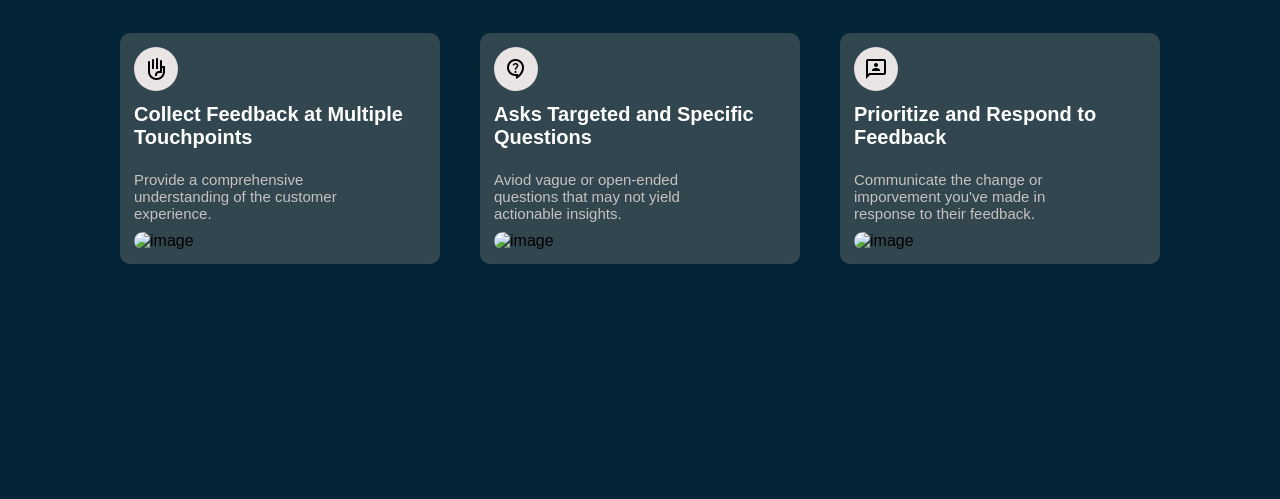
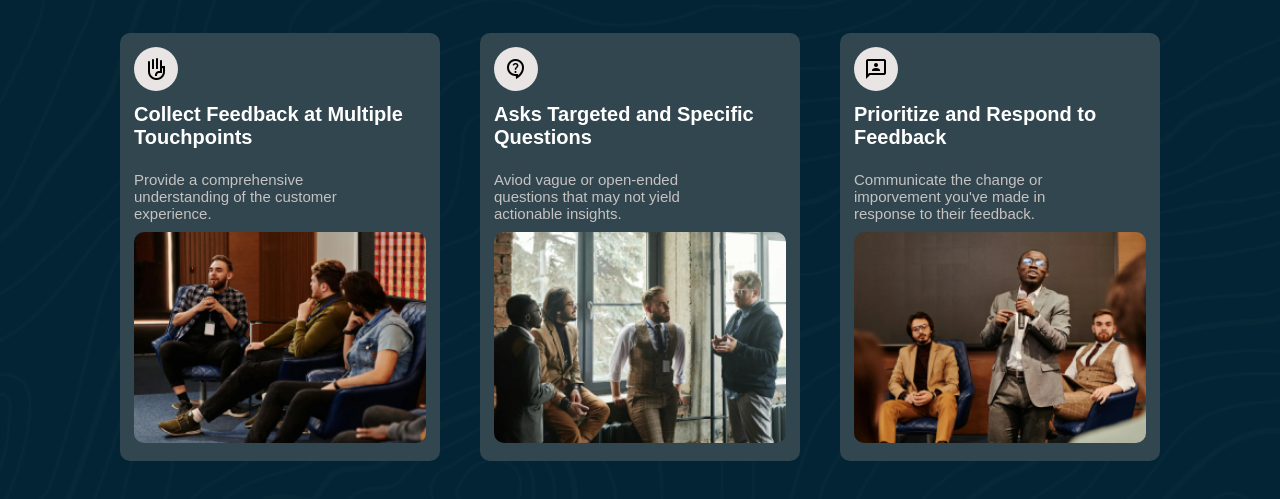
Before and after one commit to Suha673/Simple-Feature-Section-Master, a plain HTML site: page index.html in a window 1280 px wide. Shown: the part 193-692 px from the top of the page. Drawn offline with nearby package versions, Linux system fonts and the light colour scheme.

Commit message:
Update index.html

```diff
--- a/index.html
+++ b/index.html
@@ -15,7 +15,7 @@
       font-family:sans-serif;
     }
     .outer{
-      background-image:url(image/Background_image@2x.png) ;
+      background-image:url(Background_image@2x.png) ;
       background-color: rgb(2, 36, 52);
       padding:20px;
       height:100vh;
@@ -79,7 +79,7 @@
     @media  screen and (max-width:412px){
 
       .outer{
-      background-image:url(image/Background_image@2x.png) ;
+      background-image:url(Background_image@2x.png) ;
       background-color: rgb(2, 36, 52);
       padding:20px 10px;
       height:auto;
@@ -149,7 +149,7 @@ front_hand
 </span>
       <h2>Collect Feedback at Multiple Touchpoints</h2>
       <p>Provide a comprehensive understanding of the customer experience.</p>
-      <img class="photo" src="image/photo_1.png" alt="image">
+      <img class="photo" src="photo_1.png" alt="image">
     </div>
      <div class="card">
       <span class="material-symbols-outlined">
@@ -157,7 +157,7 @@ contact_support
 </span>
       <h2>Asks Targeted and Specific Questions</h2>
       <p>Aviod vague or open-ended questions that may not yield actionable insights.</p>
-      <img class="photo" src="image/photo_2.png" alt="image">
+      <img class="photo" src="photo_2.png" alt="image">
     </div>
      <div class="card">
       <span class="material-symbols-outlined">
@@ -165,7 +165,7 @@ contact_support
 </span>
       <h2>Prioritize and Respond to Feedback</h2>
       <p>Communicate the change or imporvement you've made in response to their feedback.</p>
-      <img class="photo" src="image/photo_3.png" alt="image">
+      <img class="photo" src="photo_3.png" alt="image">
     </div>
     </div>
 
```
